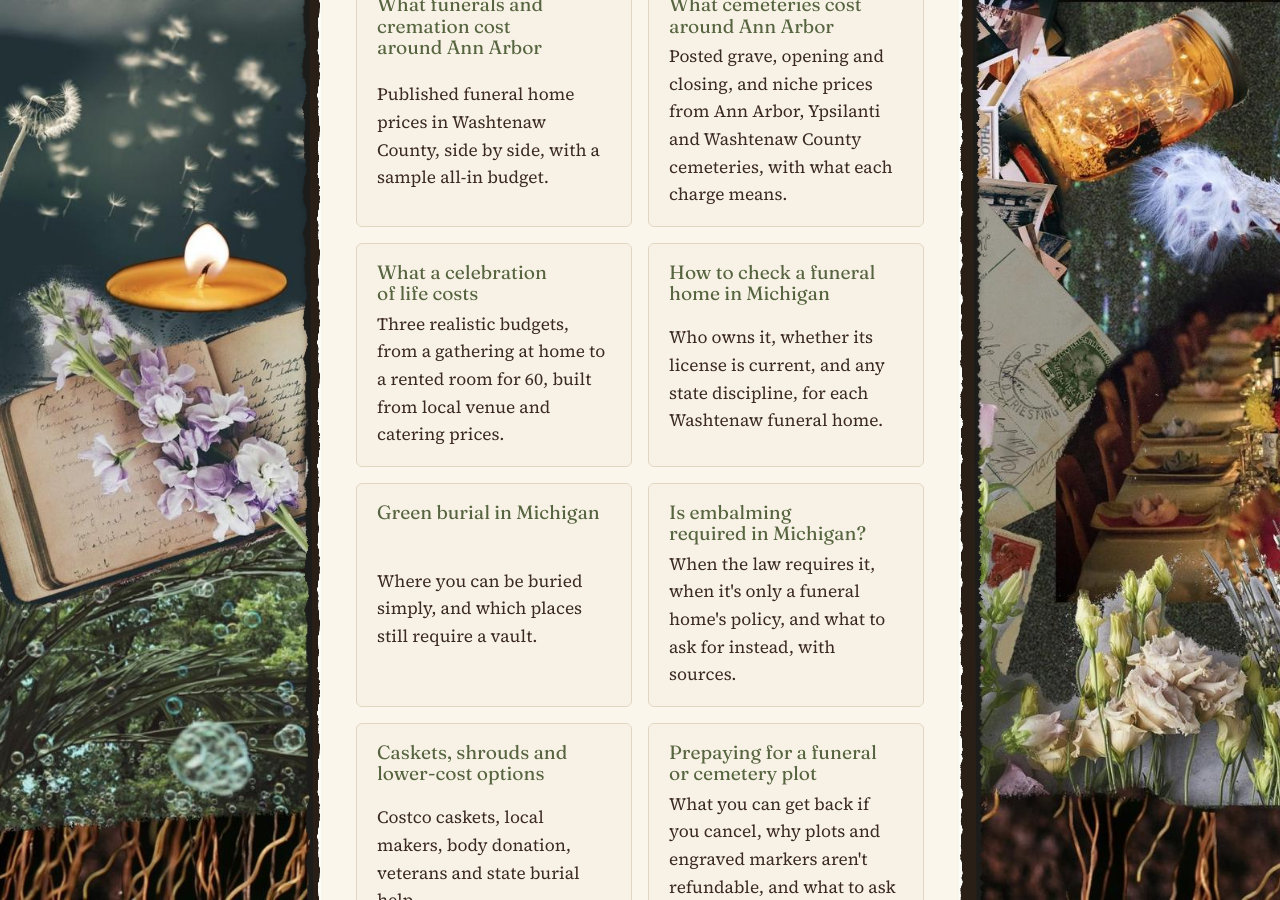
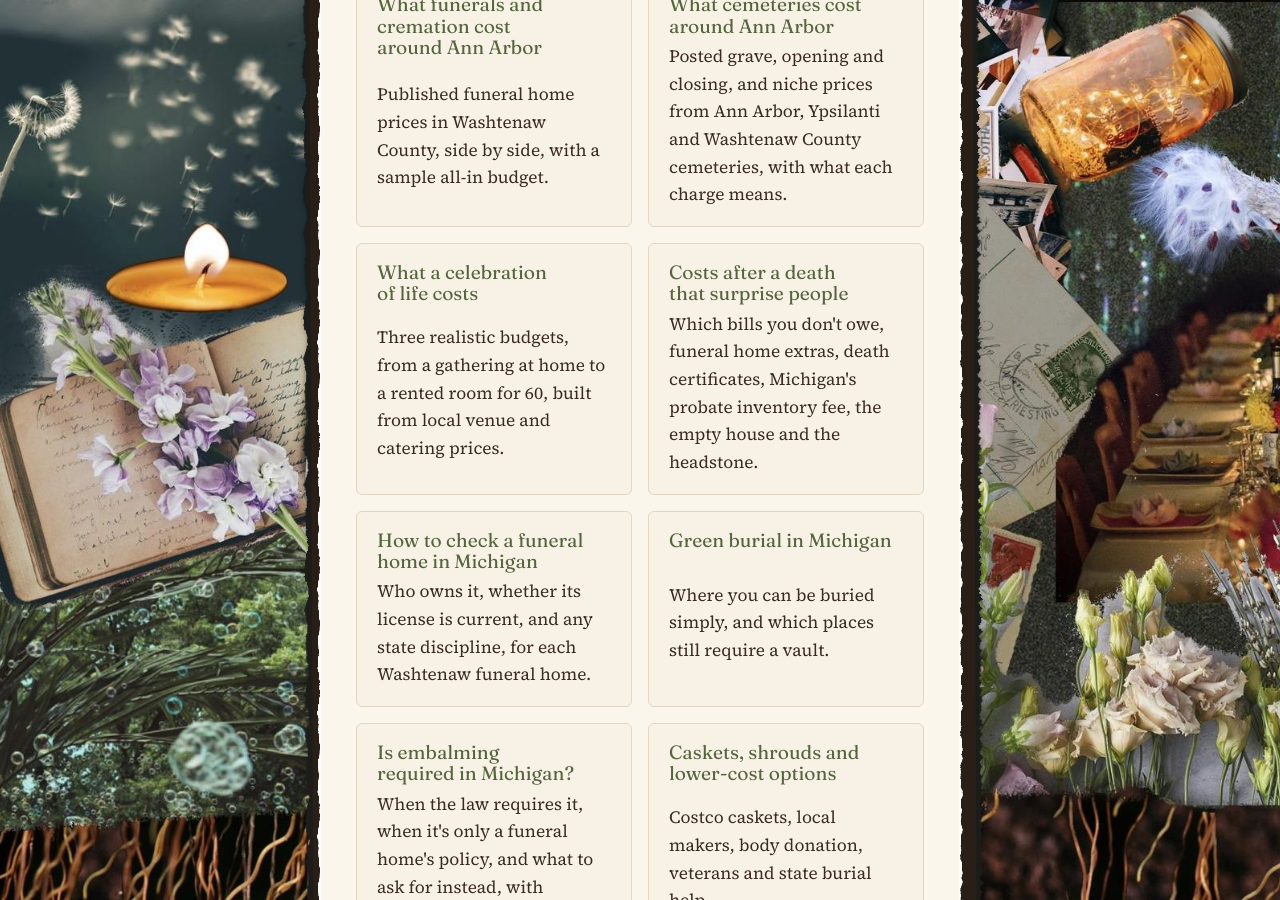
Before and after one commit to katekelley/graveandseed, a Jekyll site: the page built from resources/index.html, in a window 1280 px wide and 900 px high, scrolled down 1994 px. Built offline with Jekyll 4.4.1, drawn with Linux system fonts in a browser that asks for light colours.

Commit message:
Add page on surprise costs after a death in Michigan
Co-Authored-By: Claude Opus 5.5 <noreply@anthropic.com>
Claude-Session: https://claude.ai/code/session_011MgnuF2hE4MR2aNboJcP3X

```diff
--- a/_data/resources.yml
+++ b/_data/resources.yml
@@ -29,6 +29,10 @@
 - title: What a celebration of life costs
   blurb: Three realistic budgets, from a gathering at home to a rented room for 60, built from local venue and catering prices.
   url: /resources/celebration-of-life-cost/
+  group: Costs and planning ahead
+- title: Costs after a death that surprise people
+  blurb: Which bills you don't owe, funeral home extras, death certificates, Michigan's probate inventory fee, the empty house and the headstone.
+  url: /resources/surprise-costs/
   group: Costs and planning ahead
 - title: How to check a funeral home in Michigan
   blurb: Who owns it, whether its license is current, and any state discipline, for each Washtenaw funeral home.
--- a/resources/died-in-hospital.html
+++ b/resources/died-in-hospital.html
@@ -46,7 +46,7 @@ updated_from:
     <li><strong>If the death was sudden, unexpected or from an injury,</strong> the county medical examiner may take over, and an autopsy can be required by law. In Washtenaw County, the medical examiner's office is part of Michigan Medicine. You still choose the funeral home, and they pick up your person once the exam is done.</li>
   </ul>
 
-  <h2>Who pays</h2>
+  <h2 id="who-pays">Who pays</h2>
   <ul>
     <li><strong>Hospital bills are paid from their estate, not by you.</strong> Family members usually don't have to pay a relative's debts from their own money. If there isn't enough in the estate, the debt usually goes unpaid. There are exceptions, like a bill you co-signed or agreed to pay yourself. If a collector calls, don't agree to pay anything until you're sure you owe it.</li>
     <li><strong>Funeral costs come first.</strong> Whoever signs the funeral home's contract agrees to pay it. Michigan law then pays reasonable funeral and burial costs from the estate before hospital bills and most other debts.</li>
--- a/resources/first-week.html
+++ b/resources/first-week.html
@@ -74,7 +74,7 @@ show_updated: true
   <span class="label">Later</span>
   <h2>What can wait</h2>
   <ul>
-    <li><strong>The estate.</strong> In Michigan, if the estate is small (under $53,000 for 2026 deaths, not counting real estate), you may be able to use a small estate affidavit after 28 days instead of probate. Washtenaw County Probate Court: 101 E. Huron St., (734) 222-3072.</li>
+    <li><strong>The estate.</strong> In Michigan, if the estate is small (under $53,000 for 2026 deaths, not counting real estate), you may be able to use a small estate affidavit after 28 days instead of probate. Washtenaw County Probate Court: 101 E. Huron St., (734) 222-3072. <a href="/resources/surprise-costs/">What probate and other costs after a death look like</a></li>
     <li><strong>Their car:</strong> vehicles can often be transferred to heirs at the Secretary of State with form TR-40.</li>
     <li><strong>Taxes:</strong> a final tax return is due on the usual schedule.</li>
     <li><strong>The celebration of life.</strong> It can happen weeks or months later. <a href="/resources/plan-a-celebration-of-life/">How to plan one</a>, or <a href="/services/">I can plan it with you</a>.</li>
--- /dev/null
+++ b/resources/surprise-costs.html
@@ -0,0 +1,100 @@
+---
+layout: page
+title: Costs after a death that surprise people in Michigan
+here: resources
+heading: The costs after a death that catch people off guard
+lede: Beyond the funeral and the cemetery, the bills and fees families in Michigan don't see coming, and which ones you don't actually owe.
+description: Costs after a death in Michigan that surprise families - who pays the bills, funeral home extras, death certificates, probate and inventory fees, the empty house, headstones and taxes.
+permalink: /resources/surprise-costs/
+show_updated: true
+---
+<style>
+{% include compare_css.html %}
+table.compare.surprise { min-width: 0; max-width: 22rem; }
+table.compare.surprise tbody th, table.compare.surprise thead th:first-child { min-width: 0; max-width: none; position: static; box-shadow: none; }
+</style>
+<section class="prose">
+  <p>Most people expect the funeral bill. What surprises them is everything around it: fees that show up later, bills that arrive in the mail, and costs nobody mentioned. Here's what to watch for in Michigan, starting with the good news.</p>
+
+  <h2>Their bills are the estate's, not yours</h2>
+  <ul>
+    <li><strong>Medical bills, ambulance bills, credit cards and other debts are paid from what they left,</strong> not from family members' own money. If there isn't enough, those debts usually go unpaid.</li>
+    <li><strong>The exceptions:</strong> a loan or card you co-signed, a joint account, or a bill you agreed in writing to pay yourself.</li>
+    <li><strong>The funeral is different.</strong> Whoever signs the funeral home's contract agrees to pay it. Michigan law then lets the estate pay reasonable funeral and burial costs first, before most other debts.</li>
+    <li><strong>If a collector calls,</strong> don't agree to pay anything or give a card number until you're sure you owe it. "I'm not responsible for this debt. Please send it to the estate in writing" is enough.</li>
+  </ul>
+  <p class="small">More on this: <a href="/resources/died-in-hospital/#who-pays">who pays after a hospital death</a>.</p>
+</section>
+
+<section class="prose">
+  <h2>Extras on the funeral bill</h2>
+  <ul>
+    <li><strong>When and where they died.</strong> Some funeral homes charge more for a death at night, on a holiday, or at home. Cole Funeral Chapel's price list, for example, adds $120 for a death at night and $60 for a death at home.</li>
+    <li><strong>"Cash advance" items.</strong> These are things the funeral home pays for you and adds to the bill: death certificates, the medical examiner's cremation permit, clergy, musicians, flowers and the newspaper obituary. Ask whether they add a fee on top. They have to tell you if they do.</li>
+    <li><strong>Ask for the itemized statement</strong> before you sign. Federal law says they must give you one that lists each item and its price.</li>
+  </ul>
+  <p class="small"><a href="/prices/">Compare local funeral home prices</a></p>
+</section>
+
+<section class="prose">
+  <h2>Death certificates</h2>
+  <p>Banks, insurers, pension plans, the Secretary of State and the probate court may each want their own certified copy. For deaths in Washtenaw County, the County Clerk charges $15 for the first copy and $5 for each extra copy ordered at the same time. Extra copies are cheapest when you order them together, so order several at once. Families often need 5 to 10.</p>
+  <p class="small"><a href="/resources/first-week/#death-certificates">More about death certificates</a></p>
+</section>
+
+<section class="prose">
+  <h2>Probate, and Michigan's inventory fee</h2>
+  <p>If they left things in their name alone, like a house, a car or a bank account with no one named to inherit it, someone may need to go through probate court to settle it. The court fees surprise almost everyone.</p>
+  <ul>
+    <li><strong>Opening an estate:</strong> $150, plus a $25 electronic filing fee.</li>
+    <li><strong>Letters of Authority,</strong> the paper banks want to see: $10 plus $1 a page for each certified copy.</li>
+    <li><strong>The inventory fee.</strong> Michigan charges every probate estate a fee based on what the estate is worth, and the court can't waive it. A few examples:</li>
+  </ul>
+  <div class="table-wrap" role="region" aria-label="Michigan probate inventory fee examples" tabindex="0">
+    <table class="compare surprise">
+      <thead>
+        <tr><th scope="col">Estate worth</th><th scope="col">Inventory fee</th></tr>
+      </thead>
+      <tbody>
+        <tr><th scope="row">$10,000</th><td>$69</td></tr>
+        <tr><th scope="row">$25,000</th><td>$144</td></tr>
+        <tr><th scope="row">$50,000</th><td>$238</td></tr>
+        <tr><th scope="row">$100,000</th><td>$363</td></tr>
+        <tr><th scope="row">$250,000</th><td>$550</td></tr>
+        <tr><th scope="row">$500,000</th><td>$863</td></tr>
+      </tbody>
+    </table>
+  </div>
+  <p class="small">Any mortgage or loan on a house is subtracted from its value first.</p>
+  <ul>
+    <li><strong>A notice to creditors,</strong> published in a newspaper, is usually required too, and the newspaper charges for it.</li>
+    <li><strong>A lawyer,</strong> if you hire one, usually bills by the hour. Many families handle a simple estate themselves with free help from <a href="https://michiganlegalhelp.org/" rel="noopener">Michigan Legal Help</a>.</li>
+    <li><strong>Small estates cost less.</strong> If the estate is small enough, you may be able to skip full probate. <a href="/resources/first-week/#what-can-wait">See the small estate limit</a></li>
+    <li><strong>Things that skip probate entirely:</strong> life insurance and retirement accounts with a named beneficiary, joint accounts, and bank accounts marked "payable on death."</li>
+  </ul>
+  <p>Washtenaw County Probate Court: 101 E. Huron St., Ann Arbor, (734) 222-3072.</p>
+</section>
+
+<section class="prose">
+  <h2>The empty house</h2>
+  <ul>
+    <li><strong>The bills keep coming:</strong> mortgage, property taxes, utilities, internet, lawn care and snow removal.</li>
+    <li><strong>Call the home insurer right away.</strong> Many homeowner policies cover less once a house sits empty for a while, often 30 or 60 days. The insurer can tell you what you need to keep it covered.</li>
+    <li><strong>Keep the heat on in winter</strong> to stop pipes from freezing.</li>
+    <li><strong>Clearing it out costs money too:</strong> a dumpster, movers, a storage unit, cleaners, or an estate sale company, which usually keeps a share of what sells. Take your time if you can. Most of this can wait.</li>
+  </ul>
+</section>
+
+<section class="prose">
+  <h2>Later costs</h2>
+  <ul>
+    <li><strong>The headstone or marker.</strong> It's usually ordered months after the funeral. Cemeteries often charge separately to set it or pour its foundation, and some only pour foundations in warm months. <a href="/cemeteries/">Local cemetery prices, including marker fees</a></li>
+    <li><strong>The obituary,</strong> if you publish one in the paper. It can cost $170 to more than $1,200. <a href="/resources/obituary/#cost">What local papers charge, and free options</a></li>
+    <li><strong>Taxes.</strong> A final income tax return is due on the usual schedule, and some estates need their own return. A tax preparer may charge more for these.</li>
+    <li><strong>Travel and food</strong> for family coming in, and for the gathering.</li>
+  </ul>
+</section>
+
+{% include next_step.html heading="You don't have to sort this out alone" text="I can sit with you in person while you work through the paperwork, so you leave knowing what's done and what can wait. I'm not a lawyer, but I can help you find one when you need one." %}
+
+<p class="note small">This is general information, not legal or tax advice. Checked November 2026. Sources include Michigan law (MCL 600.871 inventory fees, 600.880 probate filing fees, 700.3805 priority of funeral costs), the Michigan courts' probate fee tables (February 2025), the Federal Trade Commission's Funeral Rule, Washtenaw County and local funeral home price lists. Spot an error? Email {{ site.data.content.email }}.</p>
```
